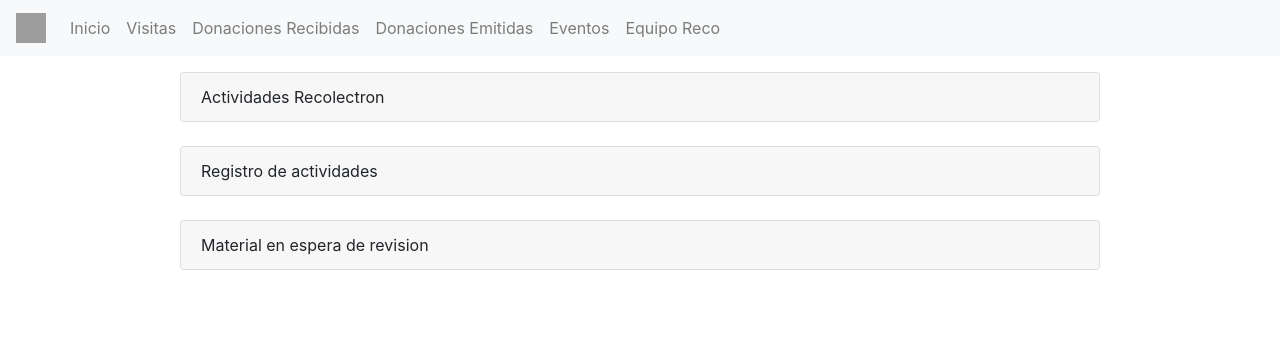
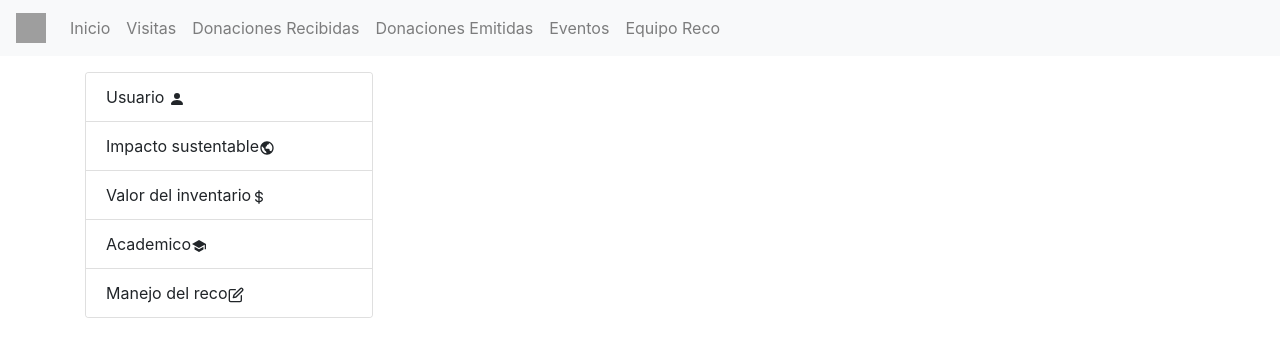
Before and after one commit to Kaliss27/SISRECOUV_WebII, a React (Create React App) app in the folder cliente_reco_uv/: page / in a window 1280 px wide. Shown: the top 354 px of the page. Built offline with nearby package versions, Linux system fonts and the light colour scheme; grey boxes are pictures that could not be loaded.

Commit message:
Update
-Vista rapida
------------
Para todas las vistas falta..
-Agregar estilo reco
-Links para navegación entre paginas

```diff
--- a/cliente_reco_uv/src/index.js
+++ b/cliente_reco_uv/src/index.js
@@ -23,9 +23,9 @@ ReactDOM.render(
         {/*<RegistroDE/>*/}
         {/*<LoginReco/>*/}
         {/*<Eventos/>*/}
-        {/*<VistaRapida/>*/}
+        <VistaRapida/>
         {/*<Inventario/>*/}
-        <Actividades/>
+        {/*<Actividades/>*/}
   </React.StrictMode>,
   document.getElementById('root')
 );
--- a/cliente_reco_uv/src/pages/VistaRapida.js
+++ b/cliente_reco_uv/src/pages/VistaRapida.js
@@ -3,8 +3,13 @@ import Header from '../components/Header';
 import Container from 'react-bootstrap/Container';
 import Row from 'react-bootstrap/Row';
 import Col from 'react-bootstrap/Col';
-import CardGroup from 'react-bootstrap/CardGroup';
+import ListGroup from 'react-bootstrap/ListGroup';
 import Card from 'react-bootstrap/Card';
+import { BsFillPersonFill } from "react-icons/bs";
+import { BiWorld } from "react-icons/bi";
+import { BiDollar } from "react-icons/bi";
+import { IoMdSchool } from "react-icons/io";
+import { FiEdit } from "react-icons/fi";
 import 'bootstrap/dist/css/bootstrap.min.css';
 
 
@@ -19,19 +24,16 @@ class VistaRapida extends Component {
                 <br></br>
                 <Row>
                     <Col md={3}>
-                        <br/><br/>
-                        <CardGroup>
-                            <Card>
-                                <Card.Body>
-                                    <Card.Title>Card title</Card.Title>
-                                    <Card.Text>
-                                        This is a wider card with supporting text below as a natural lead-in to
-                                        additional content. This content is a little bit longer.</Card.Text>
-                                </Card.Body>
-                                <Card.Footer>
-                                    <small className="text-muted">Last updated 3 mins ago</small>
-                                </Card.Footer>
-                            </Card></CardGroup>
+                        <br /><br />
+                        <Card style={{ width: '18rem' }}>
+                            <ListGroup variant="flush">
+                                <ListGroup.Item>Usuario <BsFillPersonFill /></ListGroup.Item>
+                                <ListGroup.Item>Impacto sustentable<BiWorld/></ListGroup.Item>
+                                <ListGroup.Item>Valor del inventario<BiDollar /></ListGroup.Item>
+                                <ListGroup.Item>Academico<IoMdSchool /></ListGroup.Item>
+                                <ListGroup.Item>Manejo del reco<FiEdit/></ListGroup.Item>
+                            </ListGroup>
+                        </Card>
                     </Col>
                 </Row>
             </Container>
```
